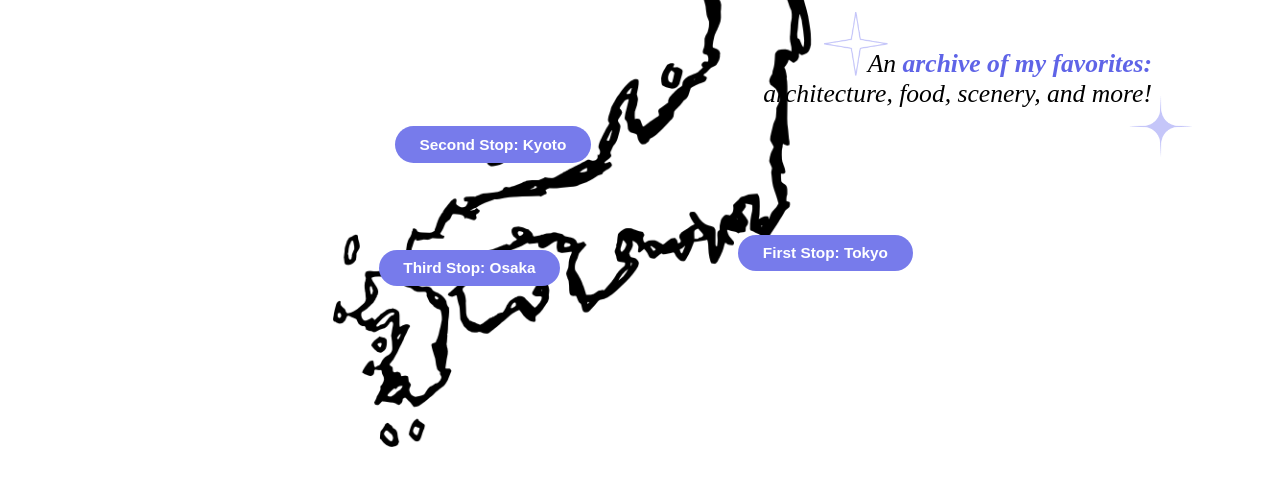
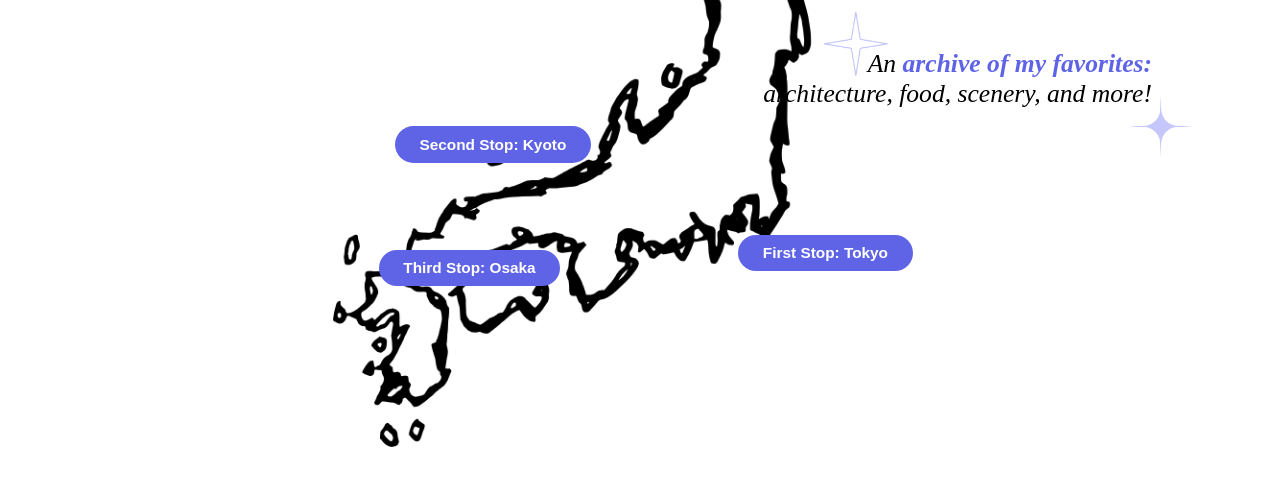
Before and after one commit to ksmitani/final_project-f24, a plain HTML site: page index.html in a window 1280 px wide. Shown: the part 400-886 px from the top of the page. Drawn offline with Linux system fonts and the light colour scheme; a web font is replaced by a local one.

Commit message:
Update style.css

```diff
--- a/css/style.css
+++ b/css/style.css
@@ -441,10 +441,10 @@ body.no-scroll{
     .homepage-layout button:hover{
         background: white;
         color: #5F64E7;
-        border: solid 2px #777BEB;
+        border: solid 2px #5F64E7;
     }
     button{
-        background-color: #777BEB;
+        background-color: #5F64E7;
         padding: 1.5% 4%;
         border: none;
         border-radius: 35px;
```
